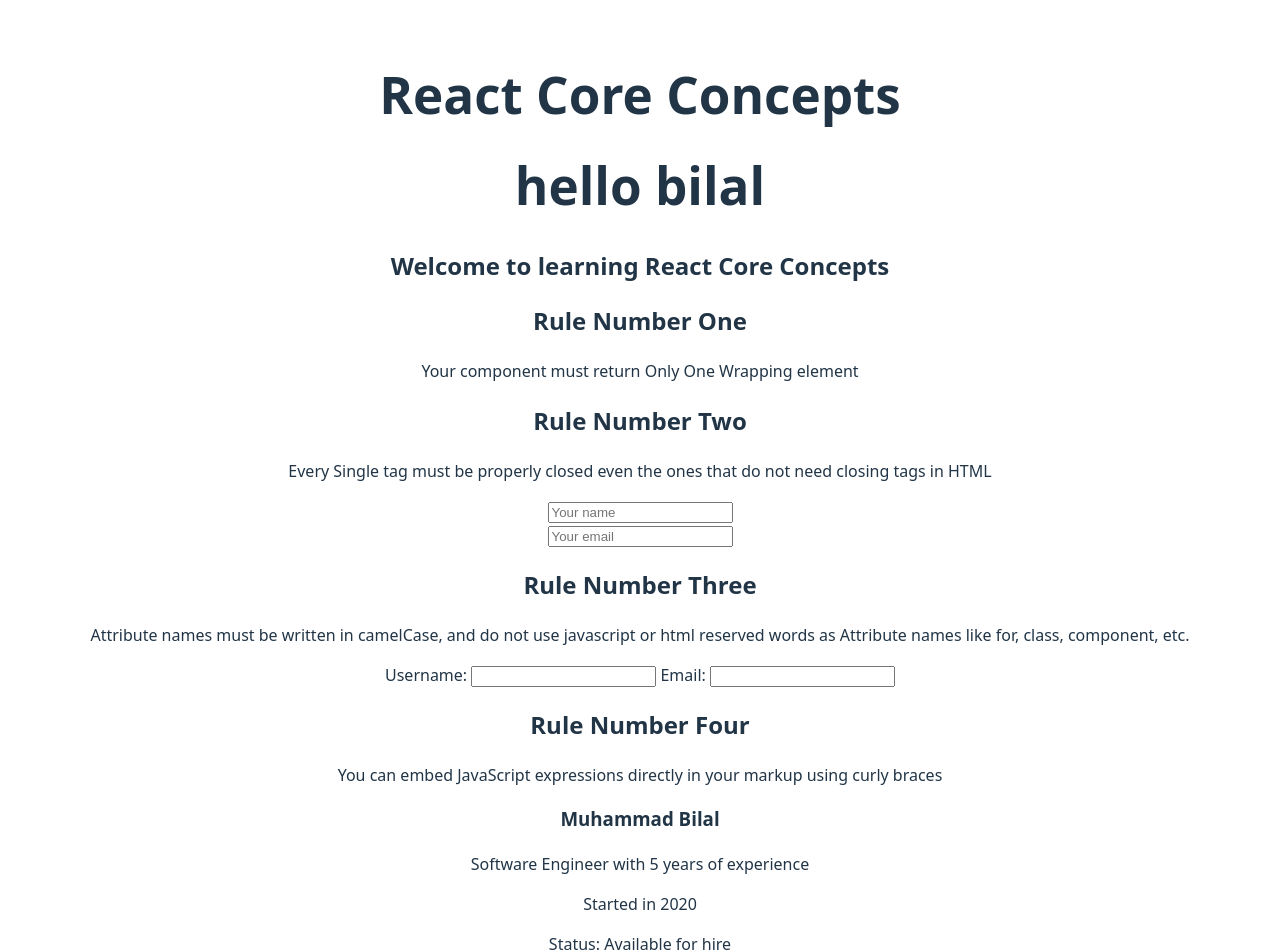
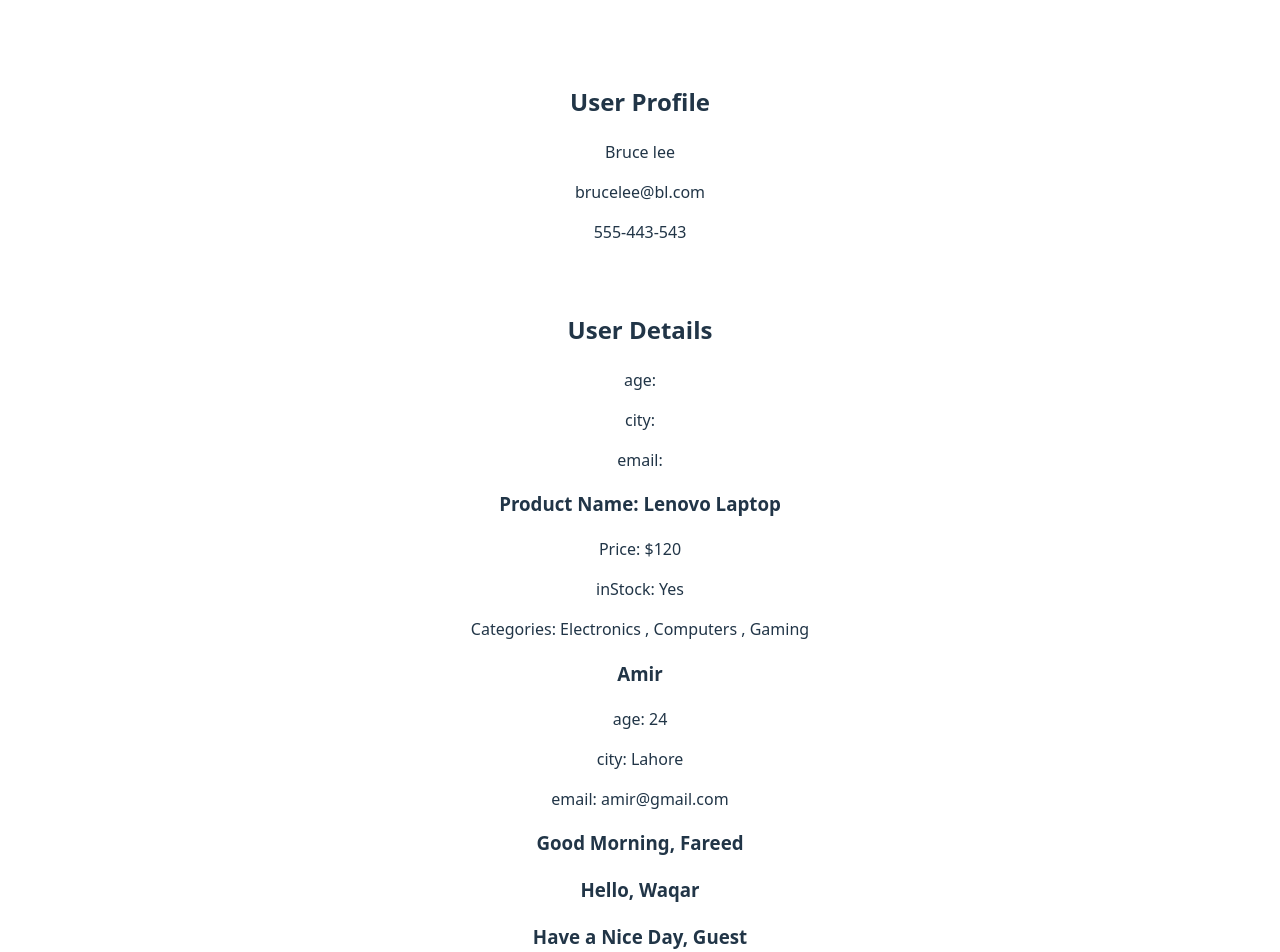
Before and after one commit to Muhammad-bilal-ai/react-core-concepts, a React (Vite) app: page / in a window 1280 px wide. Shown: the top 952 px of the page. Built offline with nearby package versions, Linux system fonts and the light colour scheme.

Commit message:
learning components and their reuseablity, nested component

```diff
--- a/src/App.jsx
+++ b/src/App.jsx
@@ -6,15 +6,37 @@
 import { RuleTwo } from "./RuleTwo";
 import { RuleThree } from "./RuleThree";
 import { RuleFour } from "./RuleFour";
+import { Product } from "./Product";
+import { Greetings } from "./Greetings";
+import { UserCard } from "./UserCard";
+import { UserInfo } from "./UserInfo";
+import { CardWrapper } from "./CardWrapper";
 //creating components to render in parent node (App)
 //components are functions for displaying the ui using html(jsx)
 
 function App() {
   return (
     <div>
+      <CardWrapper title="User Profile">
+        <p>Bruce lee</p>
+        <p>brucelee@bl.com</p>
+        <p>555-443-543</p>
+      </CardWrapper>
+      <UserCard name="Fareed" age={18} city="Lahore" email="fareed@gmail.com" />
+      <Product
+        title="Lenovo Laptop"
+        price={120}
+        inStock={true}
+        categories={["Electronics", "Computers", "Gaming"]}
+      />
+      <UserInfo name="Amir" age={24} city="Lahore" email="amir@gmail.com" />
+      <Greetings message={"Good Morning"} names={"Fareed"} />
+      <Greetings names={"Waqar"} />
+      <Greetings message={"Have a Nice Day"} />
       <ReactCore />
-      <ReactCoreWithoutJsx />
-      <Welcome />
+      <Welcome name="Bilal" alias=" Fast Learner" />
+      <Welcome name="Fareed" alias=" True Leader" />
+      <Welcome name="Waqar" alias=" Smart Learner" />
       <RuleOne />
       <RuleTwo />
       <RuleThree />
--- /dev/null
+++ b/src/CardWrapper.jsx
@@ -0,0 +1,8 @@
+export const CardWrapper = ({ title, children }) => {
+  return (
+    <div className="card">
+      <h2>{title}</h2>
+      <p>{children}</p>
+    </div>
+  );
+};
--- /dev/null
+++ b/src/Greetings.jsx
@@ -0,0 +1,9 @@
+export const Greetings = ({ message = "Hello", names = "Guest" }) => {
+  return (
+    <>
+      <h3>
+        {message}, {names}
+      </h3>
+    </>
+  );
+};
--- /dev/null
+++ b/src/Product.jsx
@@ -0,0 +1,10 @@
+export const Product = ({ title, price, inStock, categories }) => {
+  return (
+    <>
+      <h3>Product Name: {title}</h3>
+      <p>Price: ${price}</p>
+      <p>inStock: {inStock ? "Yes" : "No"}</p>
+      <p>Categories: {categories.join(" , ")}</p>
+    </>
+  );
+};
--- /dev/null
+++ b/src/UserCard.jsx
@@ -0,0 +1,10 @@
+import { UserInfo } from "./UserInfo";
+
+export const UserCard = (...rest) => {
+  return (
+    <>
+      <h2> User Details</h2>
+      <UserInfo {...rest} />
+    </>
+  );
+};
--- /dev/null
+++ b/src/UserInfo.jsx
@@ -0,0 +1,10 @@
+export const UserInfo = ({ name, age, city, email }) => {
+  return (
+    <div>
+      <h3>{name}</h3>
+      <p>age: {age}</p>
+      <p>city: {city}</p>
+      <p>email: {email}</p>
+    </div>
+  );
+};
--- a/src/Welcome.jsx
+++ b/src/Welcome.jsx
@@ -1,3 +1,7 @@
-export const Welcome = () => {
-  return <h2>Welcome to learning React Core Concepts</h2>;
+export const Welcome = ({ name, alias }) => {
+  return (
+    <h2>
+      Welcome to {name} a.k.a {alias}
+    </h2>
+  );
 };
```
